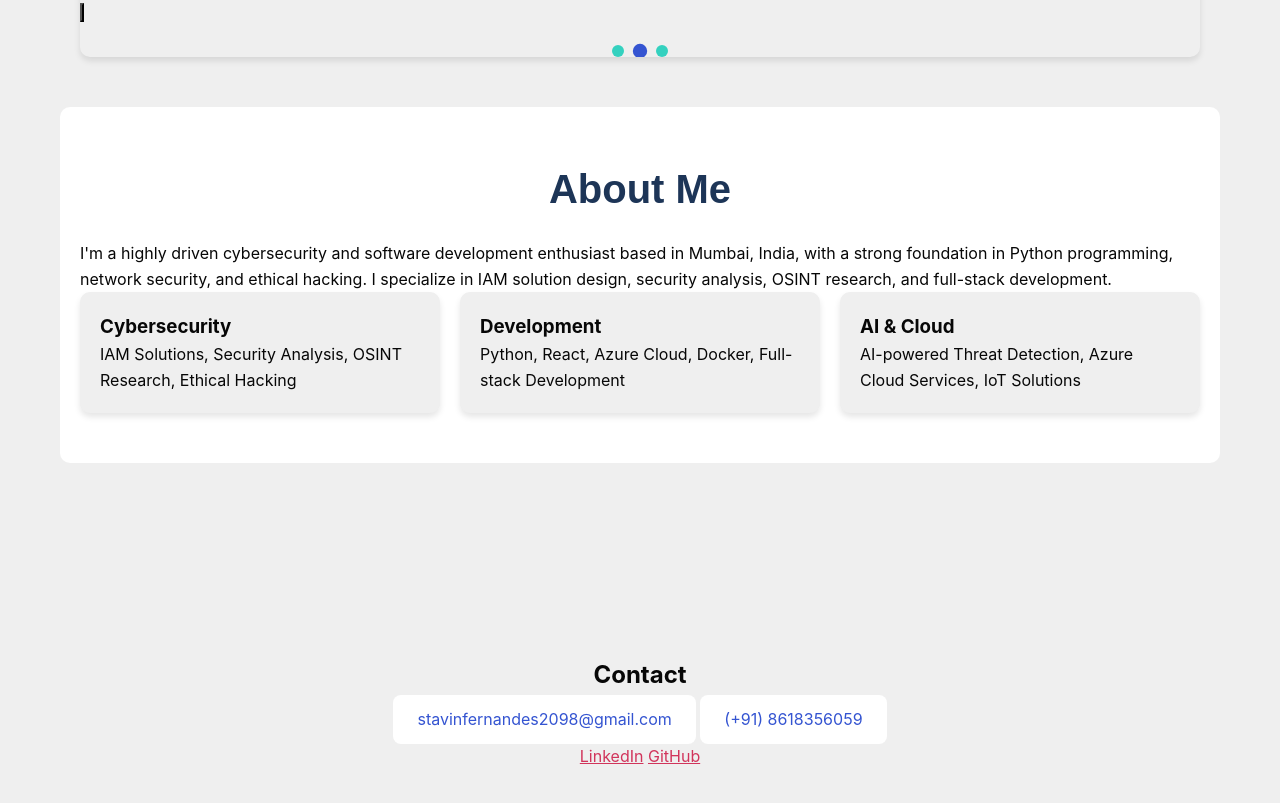
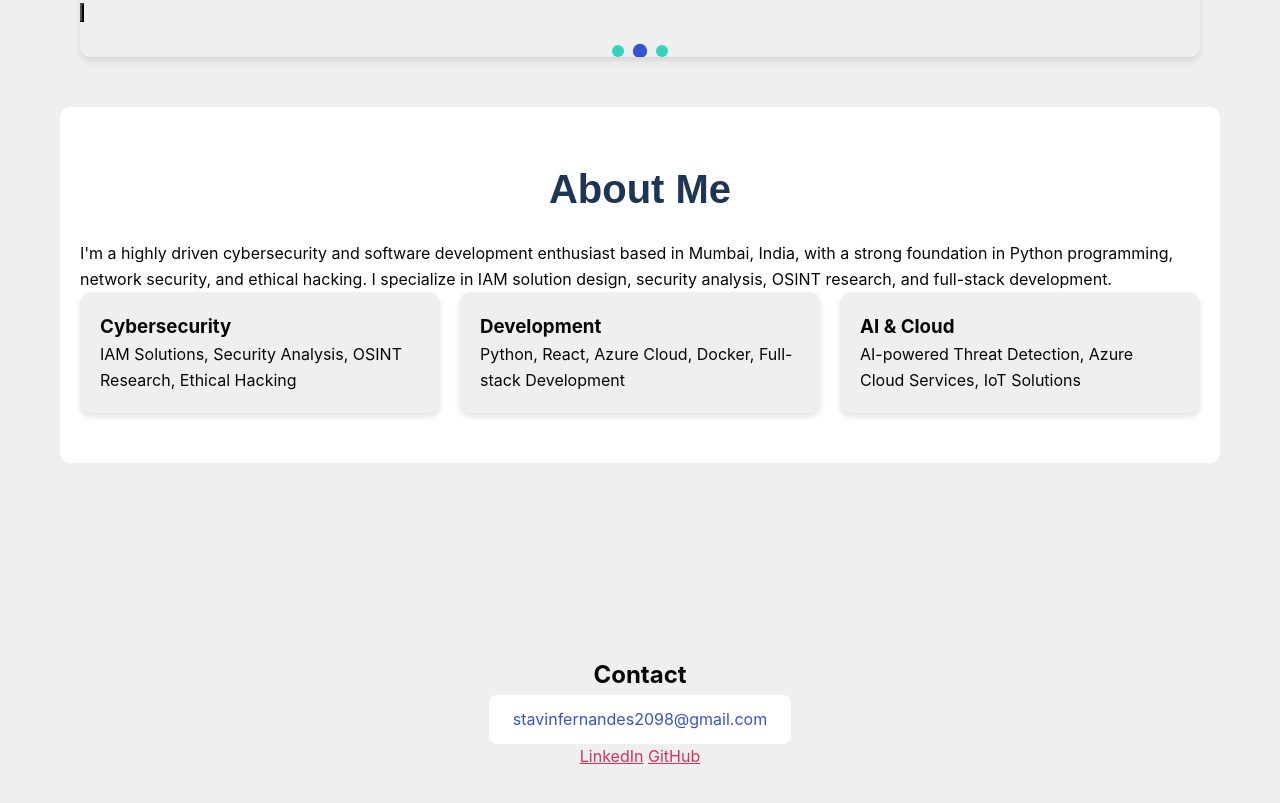
Before and after one commit to Stavin13/StavinFernandes, a plain HTML site: page index.html in a window 1280 px wide. Shown: the part 1543-2346 px from the top of the page. Drawn offline with Linux system fonts and the light colour scheme.

Commit message:
final changes

```diff
--- a/index.html
+++ b/index.html
@@ -221,7 +221,6 @@
             <div class="contact-content">
                 <h2 id="contact-title">Contact</h2>
                 <a href="mailto:stavinfernandes2098@gmail.com" class="contact-link" aria-label="Email Stavin Fernandes">stavinfernandes2098@gmail.com</a>
-                <a href="tel:+918618356059" class="contact-link" aria-label="Call Stavin Fernandes">(+91) 8618356059</a>
                 <div class="social-links">
                     <a href="https://www.linkedin.com/in/stavin-fernandes-296916249/" target="_blank" rel="noopener noreferrer">LinkedIn</a>
                     <a href="https://github.com/Stavin13" target="_blank" rel="noopener noreferrer">GitHub</a>
```
